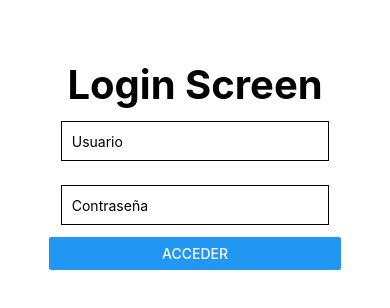
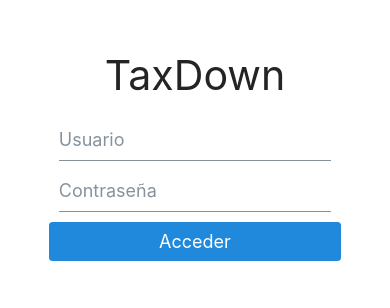
Before and after one commit to CFerndp/taxdowntest, a React Native app: screen /Login in a window 390 px wide. Shown: the part 232-540 px from the top of the page. Built offline with nearby package versions, Linux system fonts and the light colour scheme; what expo-linking would draw is missing.

Commit message:
Add UI Library

```diff
--- a/package.json
+++ b/package.json
@@ -29,6 +29,7 @@
     "react": "17.0.1",
     "react-dom": "17.0.1",
     "react-native": "0.64.3",
+    "react-native-elements": "^3.4.2",
     "react-native-safe-area-context": "3.3.2",
     "react-native-screens": "~3.8.0",
     "react-native-web": "0.17.1"
--- a/screens/LoginScreen.tsx
+++ b/screens/LoginScreen.tsx
@@ -1,7 +1,8 @@
 import * as React from "react";
-import { Button, StyleSheet, TextInput } from "react-native";
+import { StyleSheet } from "react-native";
+import { Button, Input, Text } from "react-native-elements";
 
-import { Text, View } from "../components/Themed";
+import { View } from "../components/Themed";
 import { RootTabScreenProps } from "../types";
 
 export default function LoginScreen({
@@ -9,10 +10,14 @@
 }: RootTabScreenProps<"Login">) {
   return (
     <View style={styles.container}>
-      <Text style={styles.title}>Login Screen</Text>
+      <Text h1>TaxDown</Text>
       <View style={styles.inputContainer}>
-        <TextInput style={styles.input} placeholder="Usuario" />
-        <TextInput style={styles.input} placeholder="Contraseña" />
+        <Input placeholder="Usuario" autoCompleteType="email" />
+        <Input
+          placeholder="Contraseña"
+          autoCompleteType="password"
+          secureTextEntry
+        />
         <Button title="Acceder" onPress={() => {}} />
       </View>
     </View>
@@ -23,25 +28,15 @@
   container: {
     width: "100%",
     height: "100%",
-    flex: 1,
     alignItems: "center",
     justifyContent: "center",
-  },
-  title: {
-    fontSize: 40,
-    fontWeight: "bold",
   },
   inputContainer: {
     flex: 1,
     width: "75%",
     maxHeight: "25%",
+    marginTop: 20,
     alignItems: "stretch",
     justifyContent: "flex-start",
   },
-  input: {
-    height: 40,
-    margin: 12,
-    borderWidth: 1,
-    padding: 10,
-  },
 });
```
Also changed, not shown: navigation/index.tsx (+1 -9 lines), 1 other file (tests, documents, lock files or other folders).
